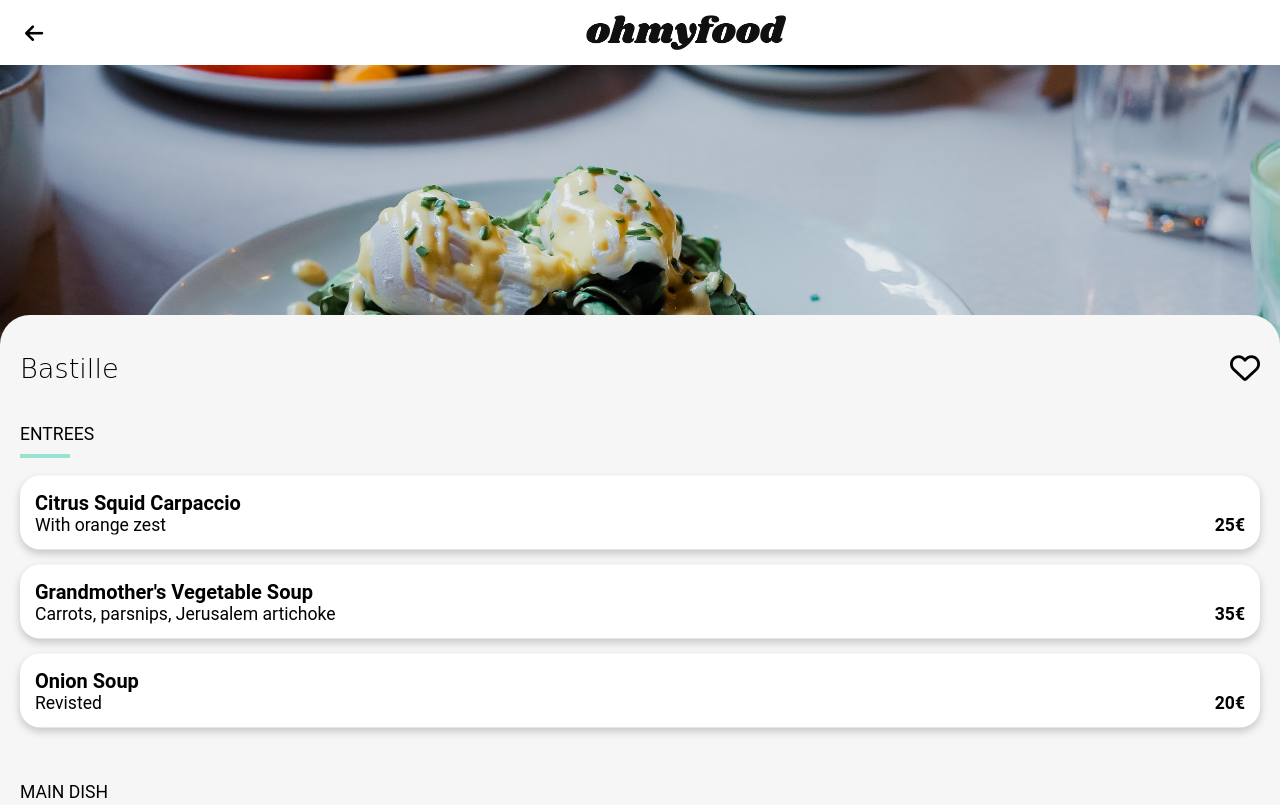
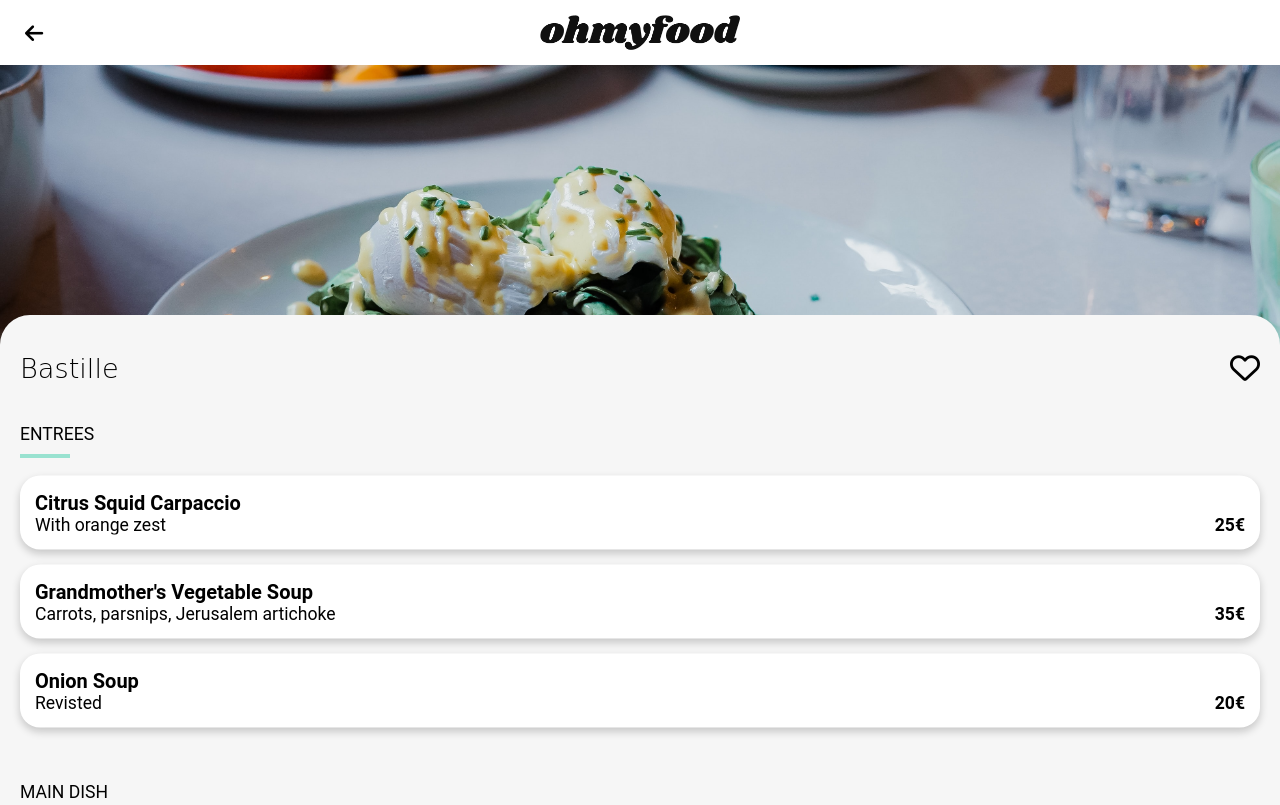
Before and after one commit to niknaaks/Open-Classroom-Project, a website: page la_francaise.html in a window 1280 px wide. Shown: the top 805 px of the page. Drawn offline with Linux system fonts and the light colour scheme; a web font is replaced by a local one.

Commit message:
update to menu logo position

```diff
--- a/scss/_header.scss
+++ b/scss/_header.scss
@@ -14,8 +14,6 @@ body {
 
     // background-color: white;
     max-width:$width-100;
-    @include display-flex(row);
-    justify-content: center;
 
     &__arrow {
         position: relative;
```
Also changed, not shown: css/styles.css, 1 other file.
